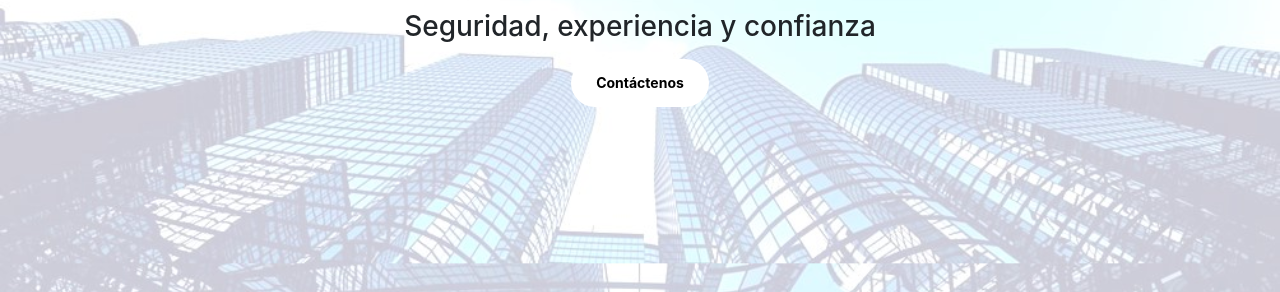
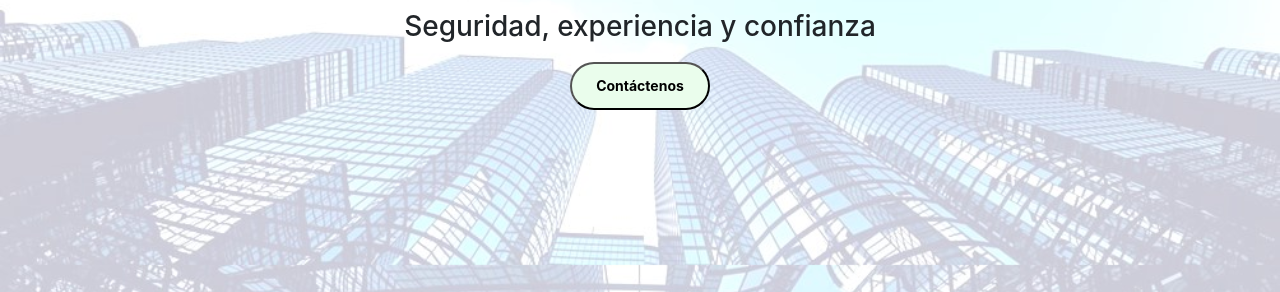
Before and after one commit to michaelpino/bastias_propiedades, a website: page index.html in a window 1280 px wide. Shown: the part 508-800 px from the top of the page. Drawn offline with nearby package versions, Linux system fonts and the light colour scheme.

Commit message:
cambiado de color de fondo de boton de contacto principal

```diff
--- a/index.html
+++ b/index.html
@@ -48,7 +48,7 @@
         </div>
         <form action="">
             <div>
-                <a href="#contacto"><button class="btn" type="button">Contáctenos</button></a>
+                <a href="#contacto"><button class="btn--principal" type="button">Contáctenos</button></a>
             </div>
         </form>
     </section>
--- a/sass/style.scss
+++ b/sass/style.scss
@@ -132,7 +132,7 @@ nav{
 .btn {
   align-items: center;
   appearance: none;
-  background-color: #ffffff;
+  background-color: #f0e9e9;
   border-radius: 24px;
   color: black;
   font-size: 14px;
@@ -145,6 +145,11 @@ nav{
     transform: scale(1.05, 1.05);
     background-color: map-get($paleta_colores,color_marfil);
     }
+}
+
+.btn--principal{
+    @extend .btn;
+    background-color: #eafdec;
 }
 
 .logo {
```
Also changed, not shown: styles/style.css.
